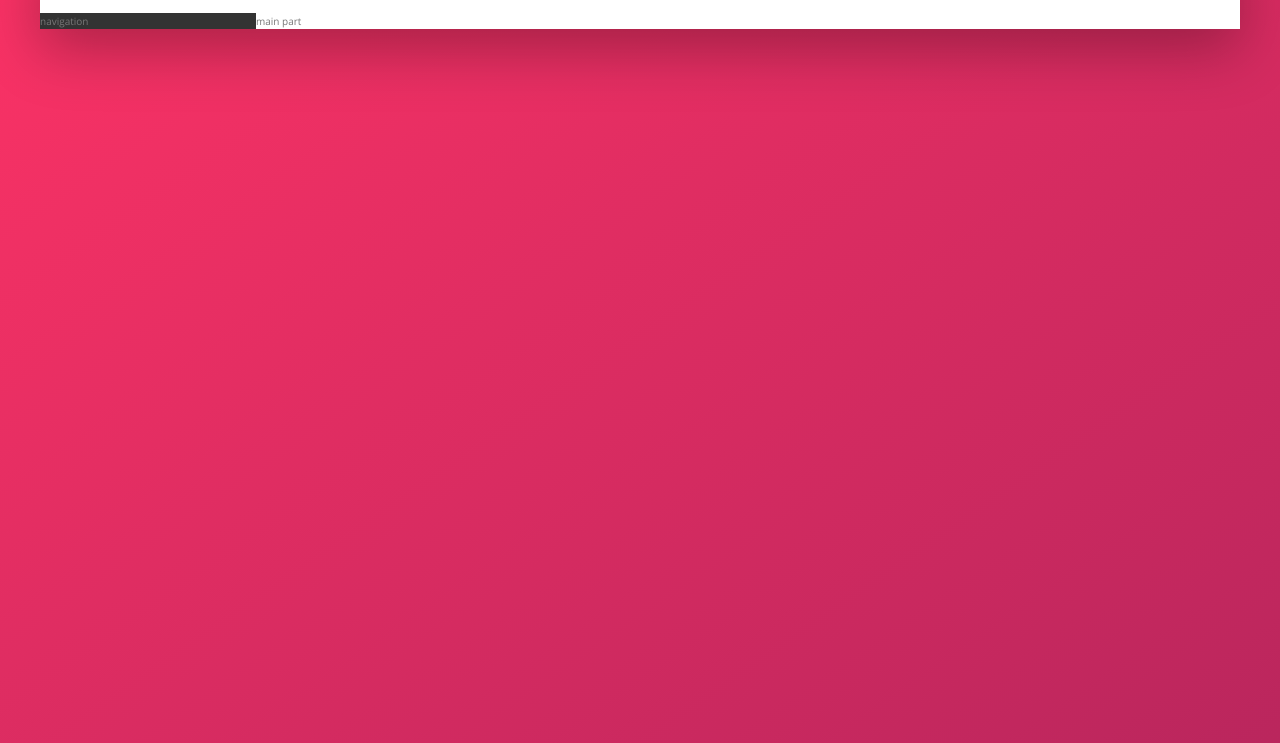
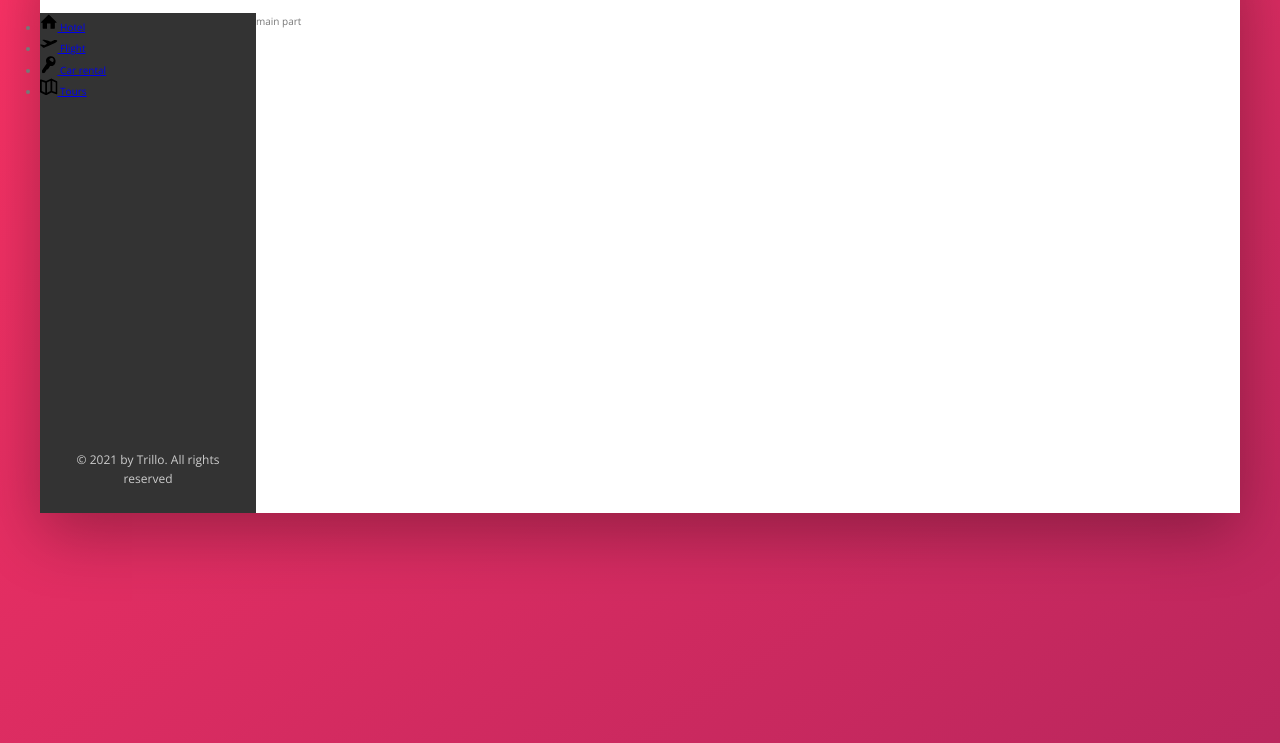
Before and after one commit to front-end-code/trillo, a website: page index.html in a window 1280 px wide. Shown: the part 137-880 px from the top of the page. Drawn offline with nearby package versions, Linux system fonts and the light colour scheme.

Commit message:
Styling sidebar - part 1

```diff
--- a/index.html
+++ b/index.html
@@ -50,7 +50,43 @@
 
            <section class="content">
                <nav class="sidebar">
-                   navigation
+                   <ul class="side-nav">
+                       <li class="side-nav__item">
+                           <a href="#" class="side-nav__link">
+                               <svg class="side-nav__icon">
+                                   <use xlink:href="./img/sprite.svg#icon-home"></use>
+                               </svg>
+                               <span>Hotel</span>
+                           </a>
+                        </li>
+                       <li class="side-nav__item">
+                           <a href="#" class="side-nav__link">
+                               <svg class="side-nav__icon">
+                                   <use xlink:href="./img/sprite.svg#icon-aircraft-take-off"></use>
+                               </svg>
+                               <span>Flight</span>
+                           </a>
+                        </li>
+                        <li class="side-nav__item">
+                            <a href="#" class="side-nav__link">
+                                <svg class="side-nav__icon">
+                                    <use xlink:href="./img/sprite.svg#icon-key"></use>
+                                </svg>
+                                <span>Car rental</span>
+                            </a>
+                         </li>
+                         <li class="side-nav__item">
+                            <a href="#" class="side-nav__link">
+                                <svg class="side-nav__icon">
+                                    <use xlink:href="./img/sprite.svg#icon-map"></use>
+                                </svg>
+                                <span>Tours</span>
+                            </a>
+                         </li>
+                   </ul>
+                   <p class="legal">
+                       &copy; 2021 by Trillo. All rights reserved
+                   </p>
                </nav>
                <main class="hotel-view">
                    main part
--- a/sass/_components.scss
+++ b/sass/_components.scss
@@ -101,3 +101,23 @@
         }
     }
 }
+
+.side-nav {
+
+    &__item {
+
+    }
+    &__link {
+
+    }
+    &__icon {
+        width: 1.75rem;
+        height: 1.75rem;
+    }
+}
+.legal {
+    font-size: 1.2rem;
+    text-align: center;
+    padding: 2.5rem;
+    color: var(--color-grey-light-4);
+}
--- a/sass/_layout.scss
+++ b/sass/_layout.scss
@@ -15,10 +15,14 @@
 }
 .content {
     display: flex;
+    height: 50rem;
 }
 .sidebar {
     background-color: var(--color-grey-dark-1);
     flex: 0 0 18%;
+    display: flex;
+    flex-direction: column;
+    justify-content: space-between;
 }
 .hotel-view {
     background-color: var(--color-white);
```
Also changed, not shown: css/style.css.
